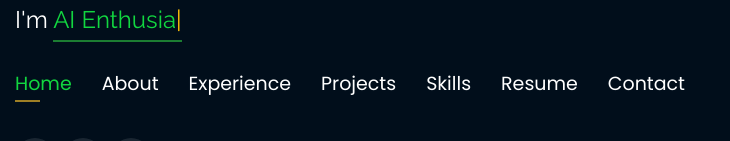
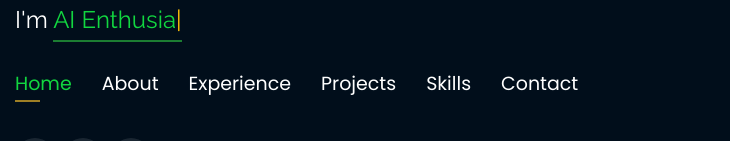
Before and after one commit to VarunSingh19/MyPortfolio, a plain HTML site: page index.html in a window 1280 px wide. Shown: the part 342-483 px from the top of the page, without its empty margins (0-730 px from the left). Drawn offline with nearby package versions, Linux system fonts and the light colour scheme.

Commit message:
Updating #Resume Link from Navbar

```diff
--- a/index.html
+++ b/index.html
@@ -77,8 +77,8 @@
           <li><a href="#experience"> <span>Experience</span></a></li>
           <li><a href="#portfolio"> <span>Projects</span></a></li>
           <li><a href="#skills"> <span>Skills</span></a></li>
-          <li><a href="https://drive.google.com/file/d/1DHHtJx8bIUsXRLIyqAlCK8jcll_0DTCI/view" target="_blank">
-              <span>Resume</span></a></li>
+<!--           <li><a href="https://drive.google.com/file/d/1DHHtJx8bIUsXRLIyqAlCK8jcll_0DTCI/view" target="_blank">
+              <span>Resume</span></a></li> -->
           <li><a href="#contacts"> <span>Contact</span></a></li>
 
         </ul>
```
